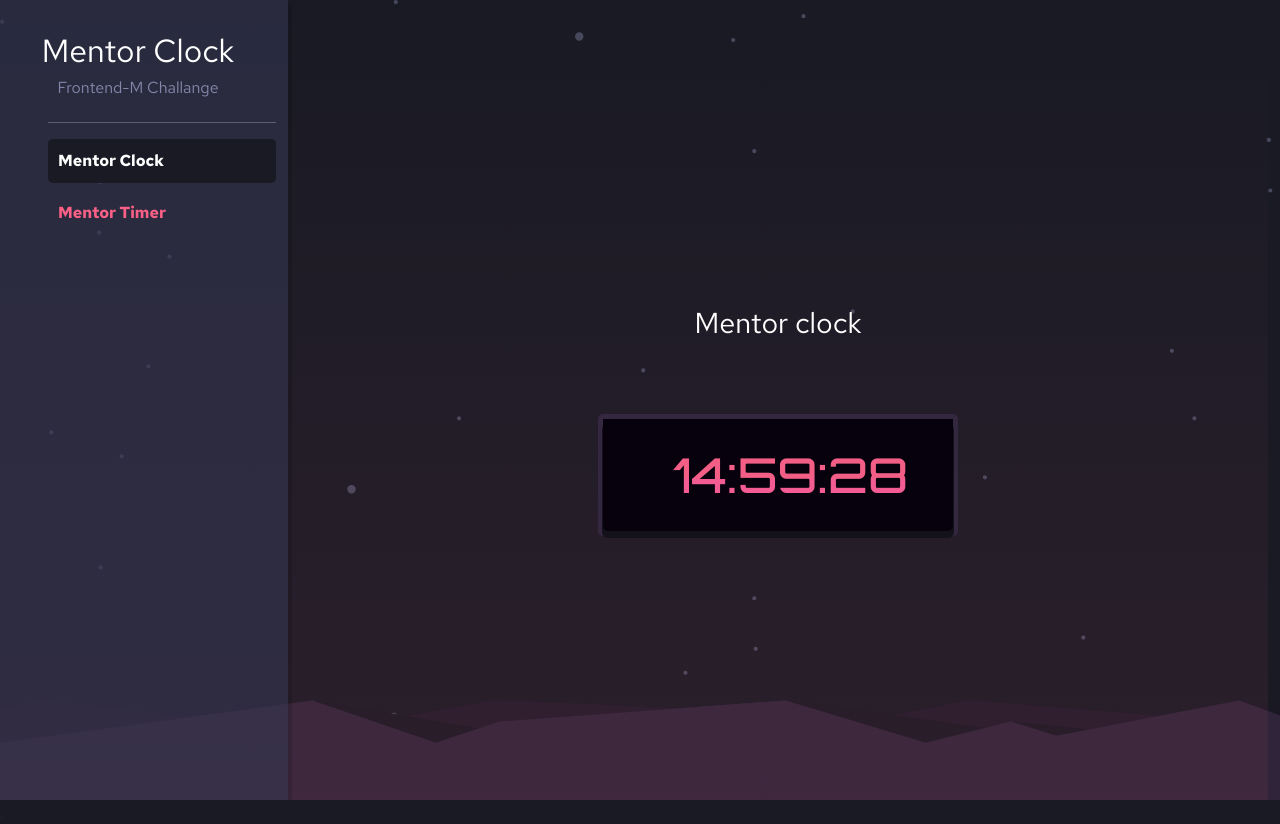
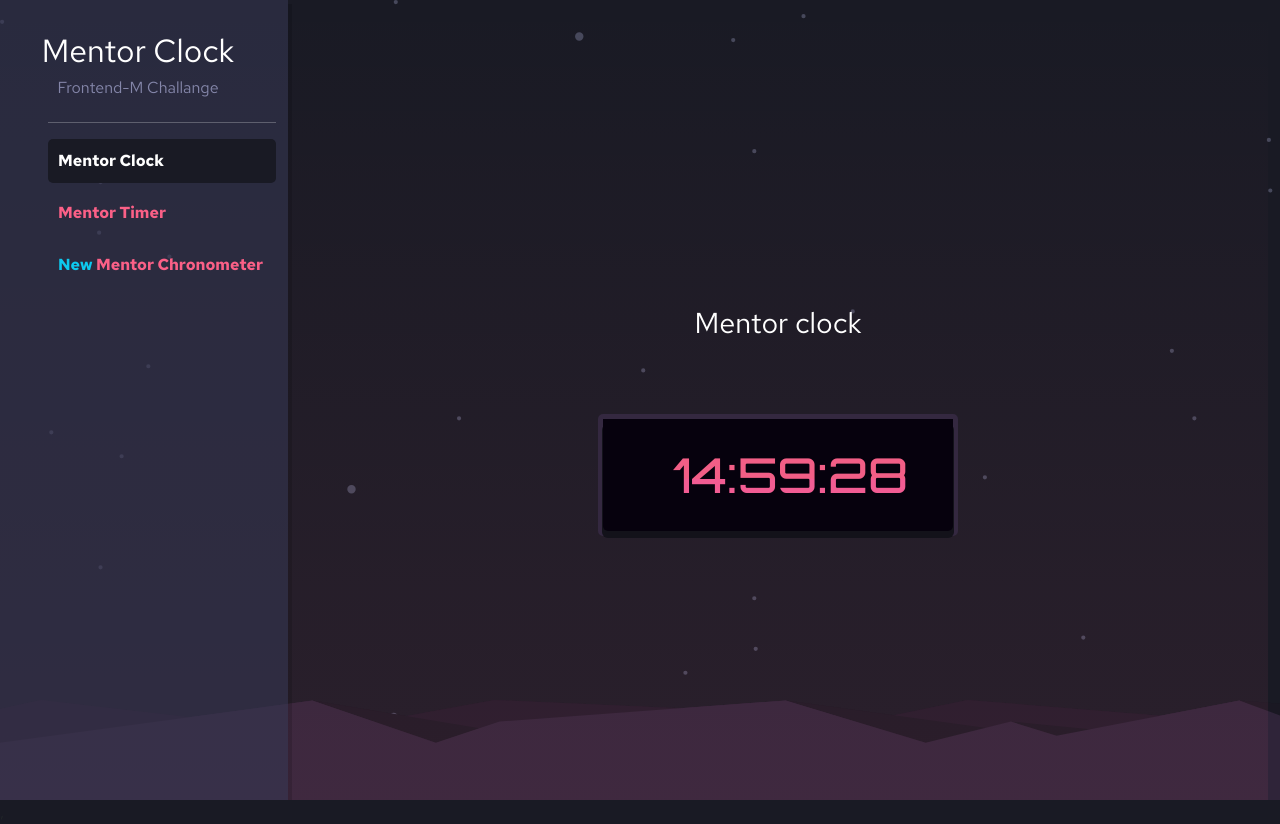
Before and after one commit to Emil-IX/Mentor-Clock, a React (Vite) app: page / in a window 1280 px wide. Built offline with nearby package versions, Linux system fonts and the light colour scheme.

Commit message:
Mentor Chronometer step 1

```diff
--- a/src/components/SideBar.jsx
+++ b/src/components/SideBar.jsx
@@ -22,6 +22,12 @@ export const SideBar = () => {
               Mentor Timer
               </NavLink>
 
+              <NavLink
+              className={ ({isActive}) => `nav_links nav-link ${ isActive ? 'activeLink' : ''}` }
+              to='/chronometer' >
+              <span className='text-info'> New </span> Mentor Chronometer
+              </NavLink>
+
 
             </div>
 
--- /dev/null
+++ b/src/pages/MentorChronometer.jsx
@@ -0,0 +1,14 @@
+
+
+
+
+export const MentorChronometer = () => {
+
+
+
+    console.log('hello')
+
+  return (
+    <div>MentorChronometer</div>
+  )
+}
--- a/src/routers/ClockRouters.jsx
+++ b/src/routers/ClockRouters.jsx
@@ -1,6 +1,7 @@
 import { Routes, Route, Navigate} from 'react-router-dom'
 import { MentorClock } from '../pages/MentorClock'
 import { MentorTimer } from '../pages/MentorTimer'
+import { MentorChronometer } from '../pages/MentorChronometer'
 
 export const ClockRouters = () => {
   return (
@@ -10,6 +11,7 @@ export const ClockRouters = () => {
     <Routes>
         <Route path='/*' element={<MentorClock/>} />
         <Route path='/timer' element={< MentorTimer />} />
+        <Route path='/chronometer' element={< MentorChronometer />} />
 
     </Routes>
 
```
